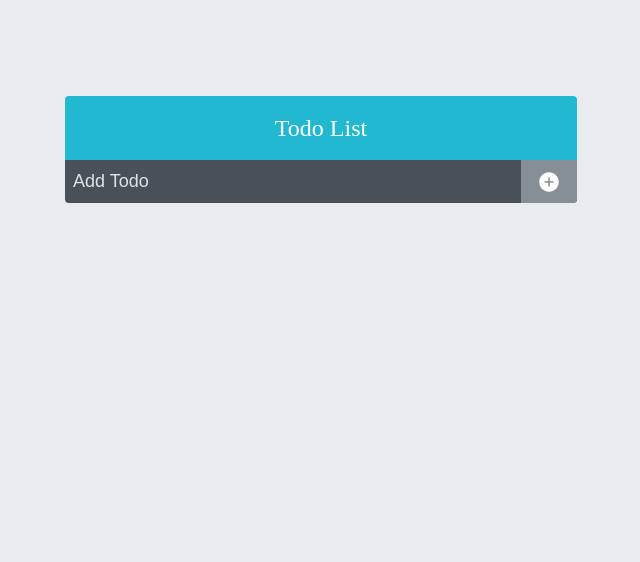
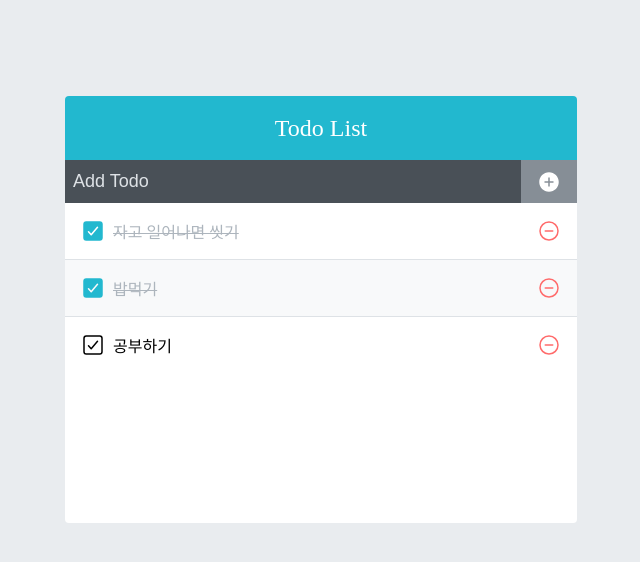
Before and after one commit to Wony-Lee/react_study, a React (Create React App) app: page / in a window 1280 px wide. Shown: the top 562 px of the page, without its empty margins (319-959 px from the left). Built offline with nearby package versions, Linux system fonts and the light colour scheme.

Commit message:
TodoList, TodoListItem, TodoInsert Update

```diff
--- a/src/App.js
+++ b/src/App.js
@@ -1,13 +1,32 @@
-import React from "react";
+import React, { useState } from "react";
 import "./App.css";
 import TodoInsert from "./components/TodoInsert";
+import TodoList from "./components/TodoList";
 import TodoTemplate from "./components/TodoTemplate";
 
 const App = () => {
+  const [todos, setTodos] = useState([
+    {
+      id: 1,
+      text: "자고 일어나면 씻기",
+      checked: true,
+    },
+    {
+      id: 2,
+      text: "밥먹기",
+      checked: true,
+    },
+    {
+      id: 3,
+      text: "공부하기",
+      checked: false,
+    },
+  ]);
   return (
     <>
       <TodoTemplate>
         <TodoInsert />
+        <TodoList todos={todos} />
       </TodoTemplate>
     </>
   );
--- a/src/components/TodoInsert.js
+++ b/src/components/TodoInsert.js
@@ -1,12 +1,16 @@
-import React from "react";
+import React, { useState, useCallback } from "react";
 import { IoAddCircleSharp } from "react-icons/io5";
 import "./style/TodoInsert.scss";
 
 const TodoInsert = () => {
+  const [value, setValue] = useState("");
+  const onChange = useCallback((e) => {
+    setValue(e.target.value);
+  }, []);
   return (
     <>
       <form className="TodoInsert">
-        <input placeholder="Add Todo" />
+        <input placeholder="Add Todo" value={value} onChange={onChange} />
         <button type="submit">
           <IoAddCircleSharp />
         </button>
--- /dev/null
+++ b/src/components/TodoList.js
@@ -0,0 +1,15 @@
+import React from "react";
+import TodoListItem from "./TodoListItem";
+import "./style/TodoList.scss";
+
+const TodoList = ({ todos }) => {
+  return (
+    <div className="TodoList">
+      {todos.map((todo) => (
+        <TodoListItem todo={todo} key={todo.id} />
+      ))}
+    </div>
+  );
+};
+
+export default TodoList;
--- /dev/null
+++ b/src/components/TodoListItem.js
@@ -0,0 +1,28 @@
+import React from "react";
+import {
+  IoCheckboxOutline,
+  IoCheckbox,
+  IoRemoveCircleOutline,
+} from "react-icons/io5";
+import cn from "classnames";
+import "./style/TodoListItem.scss";
+
+const TodoListItem = ({ todo }) => {
+  const { text, checked } = todo;
+  return (
+    <>
+      <div className="TodoListItem">
+        <div className={cn("checkbox", { checked })}>
+          {checked ? <IoCheckbox /> : <IoCheckboxOutline />}
+
+          <div className="text">{text}</div>
+        </div>
+        <div className="remove">
+          <IoRemoveCircleOutline />
+        </div>
+      </div>
+    </>
+  );
+};
+
+export default TodoListItem;
--- /dev/null
+++ b/src/components/style/TodoList.scss
@@ -0,0 +1,5 @@
+.TodoList {
+  min-height: 320px;
+  max-height: 513px;
+  overflow-y: auto;
+}
--- /dev/null
+++ b/src/components/style/TodoListItem.scss
@@ -0,0 +1,43 @@
+.TodoListItem {
+  padding: 1rem;
+  display: flex;
+  align-items: center;
+  &:nth-child(even) {
+    background: #f8f9fa;
+  }
+  .checkbox {
+    cursor: pointer;
+    flex: 1; // 차지할 수 있는 영역 모두 차지
+    display: flex;
+    align-items: center;
+    svg {
+      // 아이콘
+      font-size: 1.5rem;
+    }
+    .text {
+      margin-left: 0.5rem;
+    }
+    &.checked {
+      svg {
+        color: #22b8cf;
+      }
+      .text {
+        color: #adb5bd;
+        text-decoration: line-through;
+      }
+    }
+  }
+  .remove {
+    display: flex;
+    align-items: center;
+    font-size: 1.5rem;
+    color: #ff6b6b;
+    cursor: pointer;
+    &:hover {
+      color: #ff8787;
+    }
+  }
+  & + & {
+    border-top: 1px solid #dee2e6;
+  }
+}
```
